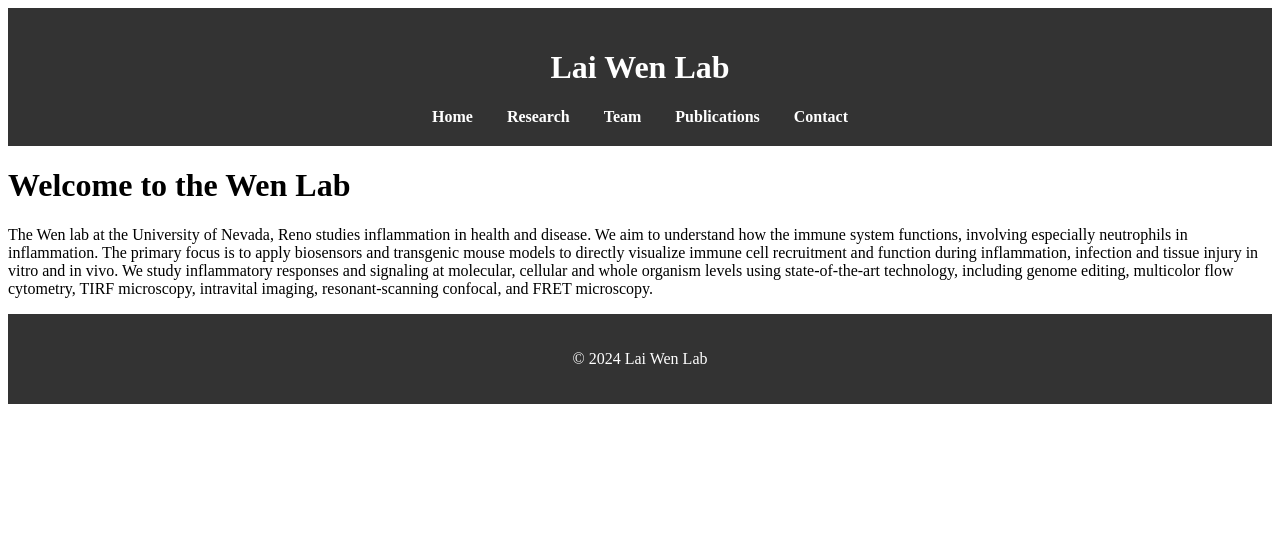
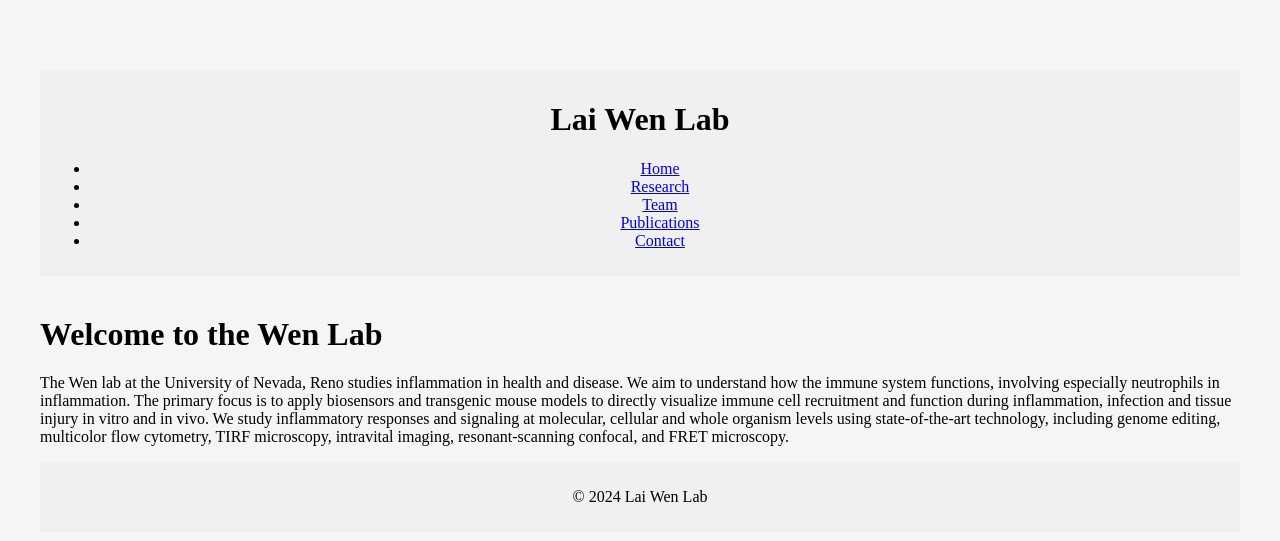
Before and after one commit to laiwenlab/laiwenlab.github.io, a Jekyll site: the page built from index.md, in a window 1280 px wide. Shown: the top 541 px of the page. Built offline with Jekyll 4.4.1, drawn with Linux system fonts in a browser that asks for light colours.

Commit message:
Update styles.css

```diff
--- a/assets/styles.css
+++ b/assets/styles.css
@@ -1,51 +1,15 @@
-/* Center the header content */
-header {
-    background-color: #333; /* Background color */
-    color: white; /* Text color */
-    padding: 20px 0; /* Vertical padding */
+/* Apply margin and padding to the entire body */
+body {
+    margin: 50px auto; /* 50px margin top and bottom, auto for horizontal centering */
+    padding: 20px;     /* Optional padding */
+    max-width: 1200px; /* Set a maximum width for your content */
+    background-color: #f5f5f5; /* Optional: Change background color */
 }
 
-/* Centered header container */
-.header-container {
-    max-width: 800px; /* Set a max width for the header */
-    margin: 0 auto; /* Center the container */
-    text-align: center; /* Center the text */
+/* For specific content, like header and footer */
+header, footer {
+    margin-bottom: 40px; /* Adjust bottom margin of header and footer */
+    padding: 10px;
+    background-color: #f0f0f0;
+    text-align: center;
 }
-
-/* Center the navigation menu */
-nav ul {
-    list-style-type: none;
-    padding: 0;
-    margin: 0;
-    text-align: center; /* Center the list items */
-}
-
-nav ul li {
-    display: inline-block; /* Makes each list item take only as much space as needed */
-    margin: 0 15px; /* Space between menu items */
-}
-
-nav ul li a {
-    color: white;
-    text-decoration: none;
-    font-weight: bold;
-}
-
-/* Optional: Add some hover effects to the links */
-nav ul li a:hover {
-    text-decoration: underline;
-}
-
-/* Center the footer content */
-footer {
-    background-color: #333; /* Background color for footer */
-    color: white; /* Text color for footer */
-    padding: 20px 0; /* Vertical padding */
-}
-
-/* Centered footer container */
-.footer-container {
-    max-width: 800px; /* Set a max width for the footer */
-    margin: 0 auto; /* Center the container */
-    text-align: center; /* Center the text */
-}
```
